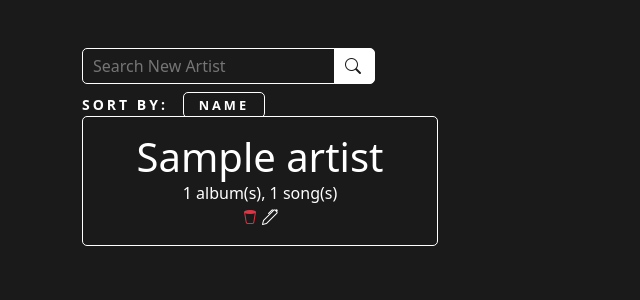
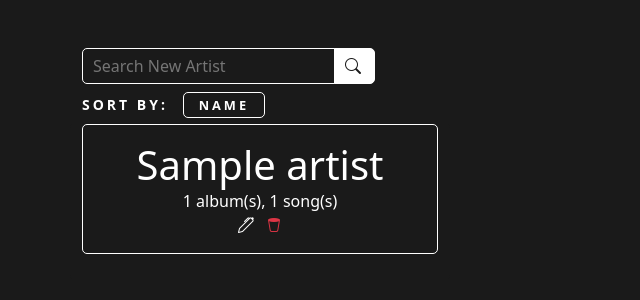
Before and after one commit to misterrager8/musicAnalyzer, a Flask app: page /artists_ in a window 1280 px wide. Shown: the part 64-364 px from the top of the page, without its empty margins (0-640 px from the left). Run offline with Flask 2, Linux system fonts and the light colour scheme; a user stored in the database is signed in; tables that the repository leaves empty hold one stand-in row (values such as "Sample post").

Commit message:
More CSS tweaks (II)

```diff
--- a/musicAnalyzer/static/css/main.css
+++ b/musicAnalyzer/static/css/main.css
@@ -1,4 +1,4 @@
-.font-custom {
+.font-custom, .dropdown-item {
   letter-spacing: 3px;
   text-transform: uppercase;
   font-weight: bold; }
@@ -10,16 +10,19 @@
     .card {
       border: 0; }
 
+      .card-body {
+        margin-bottom: 25px; }
+
         a, a:hover {
           color: inherit;
           text-decoration: none;
           cursor: pointer; }
 
-        body, .card, .input-custom, .btn-custom:hover, .modal-content {
+          body, .card, .input-custom, .btn-custom:hover, .modal-content, .badge-custom {
             background-color: #1a1a1a;
             color: white; }
 
-          .navbar, .btn-custom {
+            .navbar, .btn-custom, .badge-custom:hover {
               background-color: white;
               color: #1a1a1a; }
 
@@ -44,4 +47,5 @@
                     text-transform: uppercase;
                     font-weight: bold;
                     font-size: 0.8em;
-                  padding: 3px 15px; }
+                    padding: 3px 15px;
+                    transition: background-color 0.5s, color 0.5s; }
--- a/musicAnalyzer/static/main.scss
+++ b/musicAnalyzer/static/main.scss
@@ -14,10 +14,11 @@ $body-txt: white;
     border-radius: 5px;
 }
 
-.font-custom { @include font-custom; }
+.font-custom, .dropdown-item { @include font-custom; }
 .border-custom, .card-body { @include border-custom; }
 
 .card { border: 0;}
+.card-body { margin-bottom: 25px;}
 
 a, a:hover {
     color: inherit;
@@ -25,12 +26,12 @@ a, a:hover {
     cursor: pointer;
 }
 
-body, .card, .input-custom, .btn-custom:hover, .modal-content {
+body, .card, .input-custom, .btn-custom:hover, .modal-content, .badge-custom {
     background-color: $body-bg;
     color: $body-txt;
 }
 
-.navbar, .btn-custom {
+.navbar, .btn-custom, .badge-custom:hover {
     background-color: $navbar-bg;
     color: $navbar-txt;
 }
@@ -52,4 +53,5 @@ body, .card, .input-custom, .btn-custom:hover, .modal-content {
     @include font-custom;
     font-size: 0.8em;
     padding: 3px 15px;
+    transition: background-color .5s, color .5s;
 }
--- a/musicAnalyzer/templates/artists.html
+++ b/musicAnalyzer/templates/artists.html
@@ -21,7 +21,7 @@
 
 {% if order_by %}
 {{ macros.artist_sorter() }}
-<div class="row">
+<div class="row my-2">
   {% for i in current_user.get_artists(order_by=order_by) %}
   {{ macros.artist_box(i) }}
   {% endfor %}
--- a/musicAnalyzer/templates/macros.html
+++ b/musicAnalyzer/templates/macros.html
@@ -18,10 +18,12 @@
   <div class="card-body text-center text-truncate">
     <a href="{{ url_for('artists.artist', id_=artist.id) }}" class="h1" title="{{ artist.name }}">{{ artist.name }}</a><br>
     <div>{{ '%s album(s), %s song(s)' % (artist.get_albums().count(), artist.get_songs().count()) }}</div>
+    <a class="me-2" onclick="toggleDiv('editArtist' + {{ artist.id }})"><i class="bi bi-pen"></i></a>
     <a class="text-danger" onclick="toggleDiv('deleteArtist' + {{ artist.id }})"><i class="bi bi-trash2"></i></a>
-    <a class="" onclick="toggleDiv('editArtist' + {{ artist.id }})"><i class="bi bi-pen"></i></a>
-    <a class="font-custom text-danger" style="display:none" onclick="artistDelete({{ artist.id }})" id="deleteArtist{{ artist.id }}">Delete?</a>
-    <div class="mt-3" style="display:none" id="editArtist{{ artist.id }}">{{ artist_edit_form(artist) }}</div>
+    <div>
+      <a class="font-custom text-danger" style="display:none" onclick="artistDelete({{ artist.id }})" id="deleteArtist{{ artist.id }}">Delete?</a>
+      <div class="mt-3" style="display:none" id="editArtist{{ artist.id }}">{{ artist_edit_form(artist) }}</div>
+    </div>
   </div>
 </div>
 {% endmacro %}
@@ -36,8 +38,8 @@
     {% else %}--{% endif %}
     <div>{{ '%s song(s)' % album.get_songs().count() }}</div>
     <div class="mb-2"><span>{{ star_icon(true, size=16) }}</span> {{ album.get_avg_rating() }}</div>
+    <a class="me-2" onclick="toggleDiv('editAlbum' + {{ album.id }})"><i class="bi bi-pen"></i></a>
     <a class="text-danger" onclick="toggleDiv('deleteAlbum' + {{ album.id }})"><i class="bi bi-trash2"></i></a>
-    <a class="" onclick="toggleDiv('editAlbum' + {{ album.id }})"><i class="bi bi-pen"></i></a>
     <div>
       <a class="font-custom text-danger" style="display:none" onclick="albumDelete({{ album.id }})" id="deleteAlbum{{ album.id }}">Delete?</a>
       <div class="mt-3" style="display:none" id="editAlbum{{ album.id }}">{{ album_edit_form(album) }}</div>
```
Also changed, not shown: musicAnalyzer/templates/artist.html (+4 -3 lines). Lines whose indentation alone changed are shown as unchanged.
